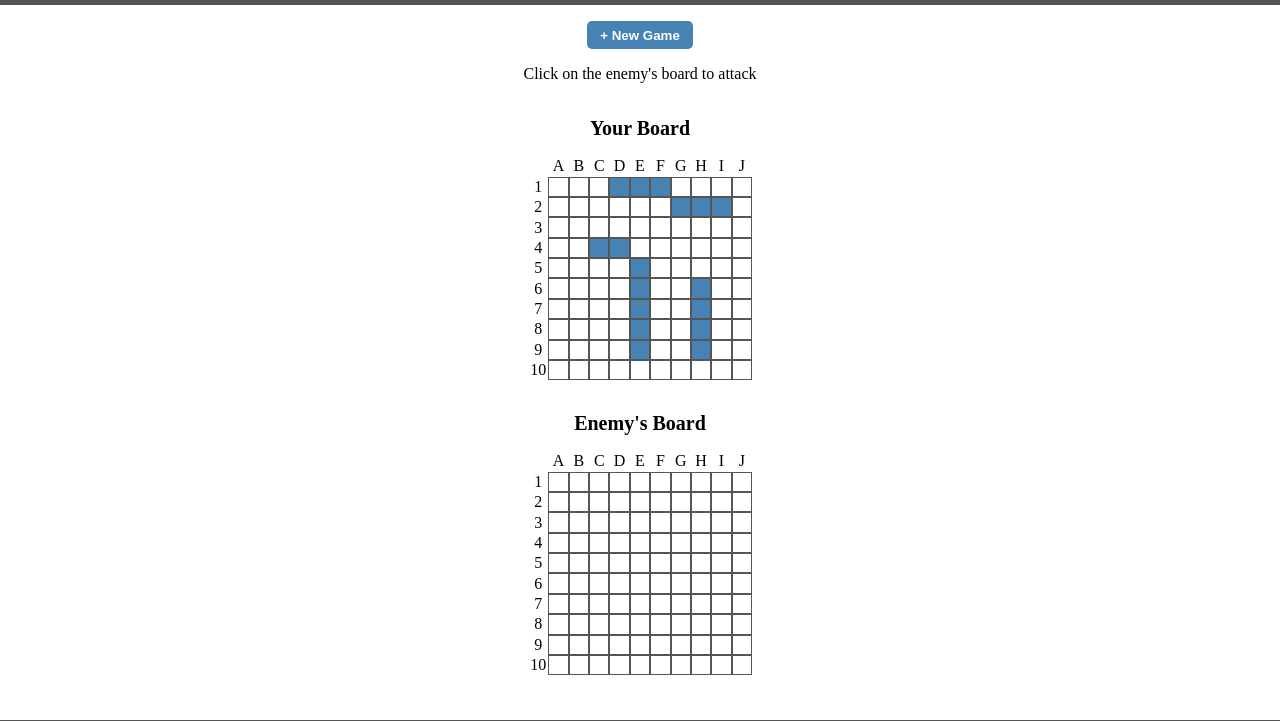
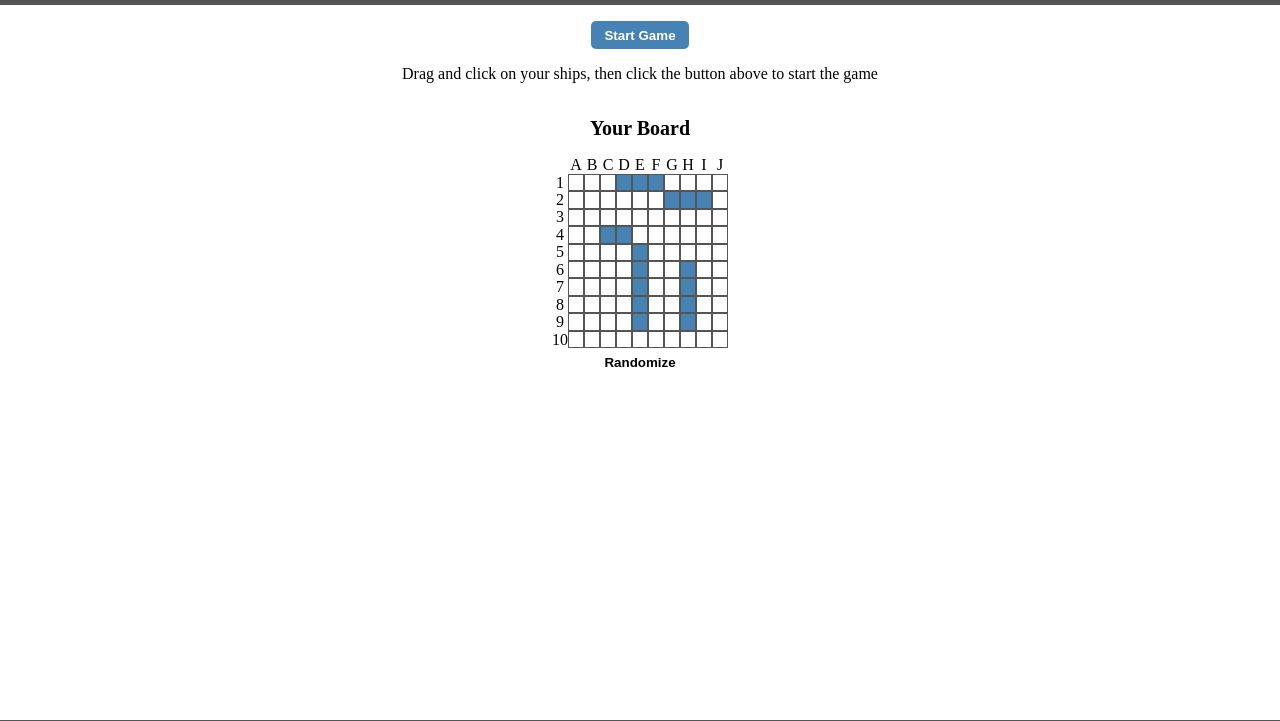
Before and after one commit to jcidp/battleship, a website built with webpack: page dist/index.html in a window 1280 px wide. Shown: the part 48-769 px from the top of the page. Built offline with nearby package versions, Linux system fonts and the light colour scheme.

Commit message:
Build basic setup screen

```diff
--- a/src/index.js
+++ b/src/index.js
@@ -4,4 +4,3 @@ import gameController from "./modules/game";
 import events from "./modules/pubsub";
 
 domController.renderPageLayout();
-gameController.setupGame();
--- a/src/modules/dom.js
+++ b/src/modules/dom.js
@@ -1,4 +1,5 @@
 import { createElement, renderLinkIcon } from "./helpers";
+import Player from "./player";
 import events from "./pubsub";
 
 const domController = (() => {
@@ -41,7 +42,7 @@ const domController = (() => {
       row.forEach((cell, j) => {
         let classes = "cell";
         if (cell.attacked) classes += " attacked";
-        if (cell.ship && player === "player") classes += " ship";
+        if (cell.ship && (player === "player" || "dummy")) classes += " ship";
         const coordinates = getCoordinatesFromIndexes(i, j);
         const cellElement = createElement("div", null, classes, [
           ["data-coordinates", coordinates],
@@ -56,23 +57,31 @@ const domController = (() => {
     return boardContainer;
   }
 
+  function startGame() {
+    events.emit("setupGame");
+  }
+
+  function renderControls(buttonClass) {
+    const buttonText = buttonClass === "new-game" ? "+ New Game" : "Start Game";
+    const displayText =
+      buttonClass === "new-game"
+        ? "Click on the enemy's board to attack"
+        : "Drag and click on your ships, then click the button above to start the game";
+    const fn = buttonClass === "new-game" ? restartGame : startGame;
+    const controlSection = createElement("section", null, "controls");
+    const btn = createElement("button", buttonText, buttonClass);
+    btn.addEventListener("click", fn);
+    controlSection.appendChild(btn);
+    const textDisplay = createElement("div", null, "display");
+    textDisplay.appendChild(createElement("p", displayText, "display__text"));
+    controlSection.appendChild(textDisplay);
+    return controlSection;
+  }
+
   function renderInitialScreen() {
     const main = document.querySelector("main");
-
-    const controlSection = createElement("section", null, "controls");
-    const btn = createElement("button", "+ New Game", "new-game");
-    btn.addEventListener("click", restartGame);
-    controlSection.appendChild(btn);
-    const textDisplay = createElement("div", null, "display");
-    textDisplay.appendChild(
-      createElement(
-        "p",
-        "Click on the enemy's board to attack",
-        "display__text",
-      ),
-    );
-    controlSection.appendChild(textDisplay);
-    main.appendChild(controlSection);
+    cleanElement(main);
+    main.appendChild(renderControls("new-game"));
 
     const playerSection = createElement("section");
     playerSection.appendChild(createElement("h2", "Your Board"));
@@ -106,6 +115,18 @@ const domController = (() => {
     updateScreen();
   }
 
+  function renderRandomBoard() {
+    const playerSection = document.querySelector("section.player.setup");
+    cleanElement(playerSection);
+    const dummyPlayer = new Player("dummy");
+    events.emit("renderDummy", dummyPlayer);
+    playerSection.appendChild(createElement("h2", "Your Board"));
+    playerSection.appendChild(renderBoard(dummyPlayer.getBoard(), "dummy"));
+    const randomizeBtn = createElement("button", "Randomize", "randomize");
+    randomizeBtn.addEventListener("click", renderRandomBoard);
+    playerSection.appendChild(randomizeBtn);
+  }
+
   function renderPageLayout() {
     const body = document.querySelector("body");
 
@@ -113,7 +134,14 @@ const domController = (() => {
     header.appendChild(createElement("h1", "Battleship"));
     body.appendChild(header);
 
-    body.appendChild(createElement("main"));
+    const main = createElement("main");
+    main.appendChild(renderControls("start-game"));
+
+    const playerSection = createElement("section", null, "player setup");
+
+    main.appendChild(playerSection);
+
+    body.appendChild(main);
 
     const footer = createElement("footer");
     const a = createElement("a", "", "", [
@@ -131,6 +159,7 @@ const domController = (() => {
     footer.appendChild(a);
     body.appendChild(footer);
 
+    renderRandomBoard();
     events.on("gameStarted", setupBoards);
     events.on("gameStarted", renderInitialScreen);
     events.on("turnEnd", updateScreen);
--- a/src/modules/game.js
+++ b/src/modules/game.js
@@ -83,7 +83,6 @@ const gameController = (() => {
   };
 
   const gameOver = (winner) => {
-    console.log(`${winner.name} won!`);
     activeGame = false;
     events.emit("gameOver", winner);
   };
@@ -127,6 +126,9 @@ const gameController = (() => {
     events.on("restartGame", setupGame);
   };
 
+  events.on("setupGame", setupGame);
+  events.on("renderDummy", createPlayerShips);
+
   return {
     setupGame,
     getPlayer,
--- a/src/style.scss
+++ b/src/style.scss
@@ -60,6 +60,19 @@ section {
   }
 }
 
+button {
+  width: fit-content;
+  padding: 0.5em 1em;
+  margin: 0 auto;
+  border-radius: 5px;
+  border: none;
+  font-weight: bold;
+
+  &:hover {
+    cursor: pointer;
+  }
+}
+
 // Controls
 
 .controls {
@@ -67,15 +80,9 @@ section {
   justify-content: center;
   row-gap: 1em;
 
-  .new-game {
-    width: fit-content;
-    padding: 0.5em 1em;
-    margin: 0 auto;
-    border-radius: 5px;
-    border: none;
+  button {
     background-color: $primary-color;
     color: $secondary-fc;
-    font-weight: bold;
   }
 
   .display {
@@ -119,3 +126,18 @@ section {
     }
   }
 }
+
+.player.setup {
+  display: grid;
+  justify-content: center;
+
+  .dummy.board {
+    padding-bottom: 0;
+    max-height: calc((100svh - 18em));
+  }
+
+  .randomize {
+    background-color: transparent;
+    //border: 1px solid $primary-color;
+  }
+}
```
Also changed, not shown: dist/index.bundle.js.
